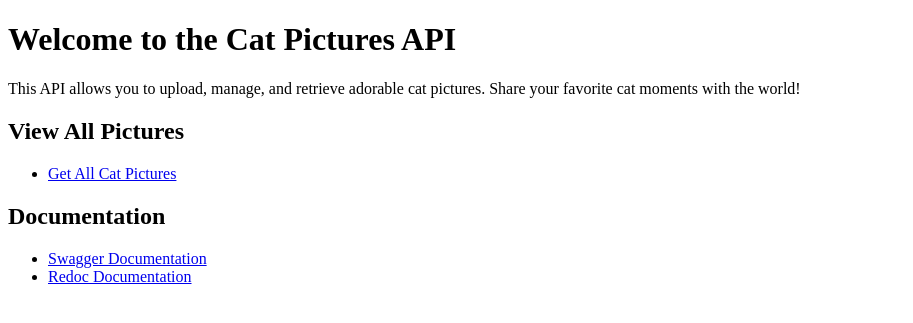
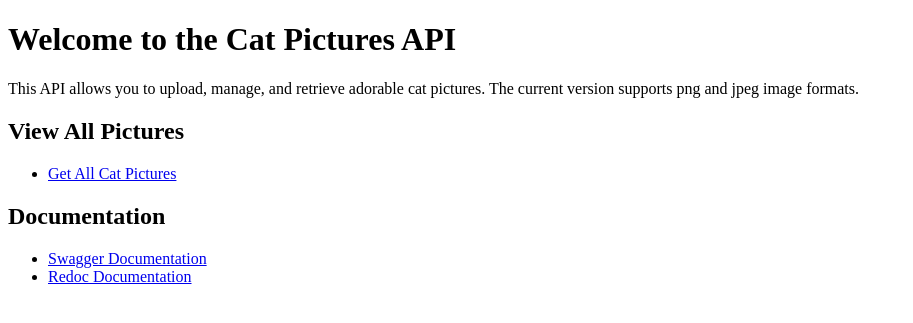
Before and after one commit to Baldev-P/catpictureapi, a Django app: template templates/home/index.html in a window 1280 px wide. Shown: the top 323 px of the page, without its empty margins (0-913 px from the left). Run offline with Django 4.2, Linux system fonts and the light colour scheme; the template is opened without the code that fills it, so the values that code supplies are empty.

Commit message:
Update index.html

```diff
--- a/templates/home/index.html
+++ b/templates/home/index.html
@@ -6,7 +6,7 @@
 </head>
 <body>
     <h1>Welcome to the Cat Pictures API</h1>
-    <p>This API allows you to upload, manage, and retrieve adorable cat pictures. Share your favorite cat moments with the world!</p>
+    <p>This API allows you to upload, manage, and retrieve adorable cat pictures. The current version supports png and jpeg image formats. </p>
 
     <h2>View All Pictures</h2>
     <ul>
```
